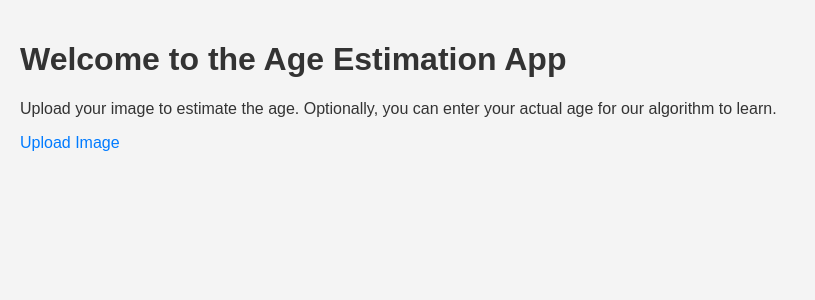
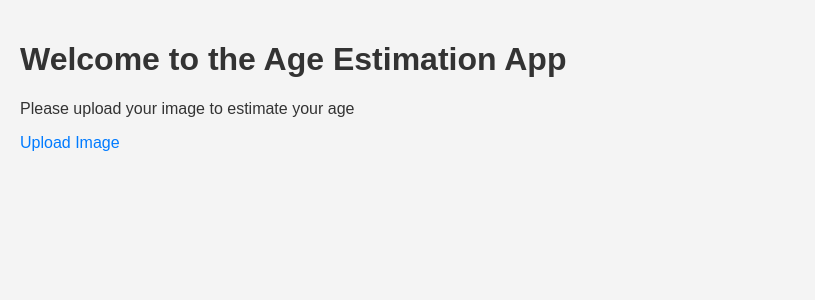
Before and after one commit to software-students-spring2024/4-containerized-app-exercise-ja-ai, a Flask app: page / in a window 1280 px wide. Shown: the top 300 px of the page, without its empty margins (0-815 px from the left). Run offline with Flask 3, Linux system fonts and the light colour scheme; parts of the project's set-up code (start-up, migrations or seed data) failed here and were passed over.

Commit message:
Changing the text on the homepage and the photo page

```diff
--- a/web-app/templates/index.html
+++ b/web-app/templates/index.html
@@ -8,7 +8,7 @@
     <h1>Welcome to the Age Estimation App</h1>
 
     <!-- Instructions for users -->
-    <p>Upload your image to estimate the age. Optionally, you can enter your actual age for our algorithm to learn.</p>
+    <p>Please upload your image to estimate your age</p>
 
     <!-- Link to the upload page -->
     <a href="{{ url_for('upload_image') }}">Upload Image</a>
--- a/web-app/templates/upload.html
+++ b/web-app/templates/upload.html
@@ -8,7 +8,7 @@
     <form action="/upload" method="post" enctype="multipart/form-data">
         <label for="image">Select image:</label>
         <input type="file" id="image" name="image" required>
-        <label for="actual_age">Your Actual Age (optional):</label>
+        <label for="actual_age">Your Actual Age:</label>
         <input type="number" id="actual_age" name="actual_age">
         <input type="submit" value="Upload">
     </form>
```
